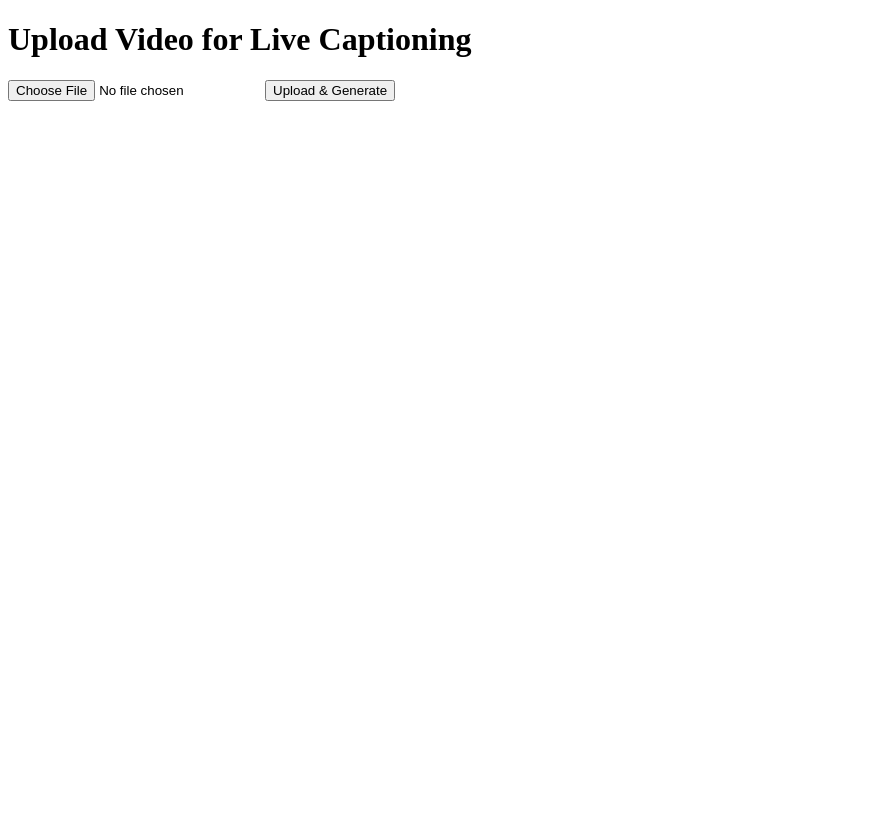
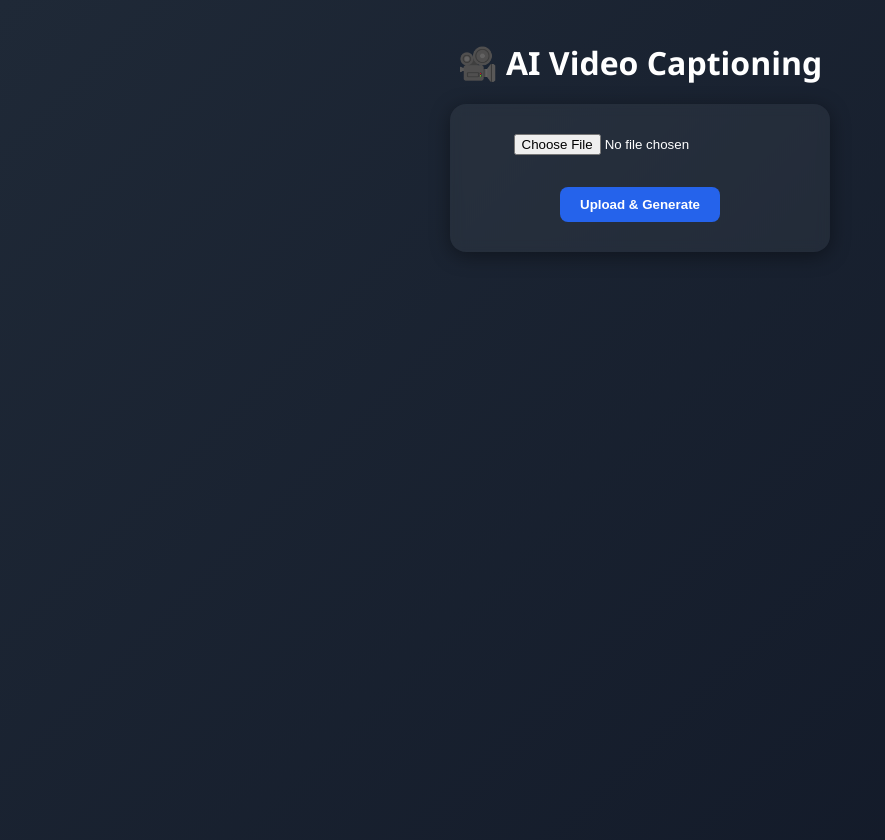
Before and after one commit to Weirdnemo/ClipCap, a Flask app: page / in a window 1280 px wide. Shown: the whole page, without its empty margins (0-885 px from the left). Before the commit the page ends 101 px from the top, so only its background shows below. Run offline with Flask 3, Linux system fonts and the light colour scheme.

Commit message:
Enhance UI for video captioning with improved styling and dynamic caption display

```diff
--- a/templates/index.html
+++ b/templates/index.html
@@ -1,52 +1,182 @@
 <!DOCTYPE html>
 <html>
 <head>
-    <title>Video Captioning</title>
+    <title>🎬 AI Video Captioning</title>
+    <style>
+        body {
+            font-family: 'Segoe UI', Roboto, sans-serif;
+            background: linear-gradient(135deg, #1f2937, #111827);
+            color: white;
+            margin: 0;
+            padding: 20px;
+            display: flex;
+            flex-direction: column;
+            align-items: center;
+            min-height: 100vh;
+        }
+        h1 {
+            font-size: 2rem;
+            margin-bottom: 20px;
+            font-weight: 600;
+            text-align: center;
+        }
+        #uploadForm {
+            background: rgba(255, 255, 255, 0.05);
+            backdrop-filter: blur(6px);
+            border-radius: 16px;
+            padding: 20px;
+            box-shadow: 0 4px 20px rgba(0,0,0,0.4);
+            text-align: center;
+            margin-bottom: 20px;
+            width: 340px;
+            transition: transform 0.2s ease;
+        }
+        #uploadForm:hover {
+            transform: scale(1.02);
+        }
+        input[type="file"] {
+            display: block;
+            margin: 10px auto;
+            color: white;
+        }
+        button {
+            background: #2563eb;
+            border: none;
+            padding: 10px 20px;
+            border-radius: 8px;
+            color: white;
+            font-weight: 600;
+            cursor: pointer;
+            transition: background 0.2s ease;
+        }
+        button:hover {
+            background: #1e40af;
+        }
+        .progress {
+            margin-top: 10px;
+            font-size: 14px;
+            color: #d1d5db;
+        }
+        #results {
+            display: grid;
+            grid-template-columns: repeat(auto-fill, minmax(240px, 1fr));
+            gap: 20px;
+            width: 100%;
+            max-width: 1100px;
+        }
+        .result-card {
+            background: rgba(255, 255, 255, 0.08);
+            border-radius: 12px;
+            padding: 10px;
+            box-shadow: 0 2px 8px rgba(0,0,0,0.4);
+            opacity: 0;
+            transform: translateY(20px);
+            animation: fadeInUp 0.4s ease forwards;
+        }
+        .result-card img {
+            width: 100%;
+            border-radius: 8px;
+            margin-bottom: 8px;
+        }
+        .caption {
+            font-size: 14px;
+            color: #e5e7eb;
+            min-height: 40px;
+        }
+        @keyframes fadeInUp {
+            to {
+                opacity: 1;
+                transform: translateY(0);
+            }
+        }
+    </style>
 </head>
 <body>
-    <h1>Upload Video for Live Captioning</h1>
+    <h1>🎥 AI Video Captioning</h1>
 
     <form id="uploadForm" enctype="multipart/form-data">
         <input type="file" name="video" accept="video/*" required>
+        <br>
         <button type="submit">Upload & Generate</button>
+        <div class="progress" id="progressText"></div>
     </form>
 
-    <div id="results" style="margin-top:20px;"></div>
+    <div id="results"></div>
 
     <script>
+    function typeWriterEffectWords(element, text, speed = 200) {
+        let words = text.split(" ");
+        let i = 0;
+        function typing() {
+            if (i < words.length) {
+                element.textContent += (i === 0 ? "" : " ") + words[i];
+                i++;
+                setTimeout(typing, speed);
+            }
+        }
+        typing();
+    }
+
     document.getElementById('uploadForm').addEventListener('submit', function(e) {
         e.preventDefault();
-        const formData = new FormData(this);
 
-        fetch('/generate', { method: 'POST', body: formData })
+        const form = e.target;
+        const formData = new FormData(form);
+
+        document.getElementById("results").innerHTML = "";
+        document.getElementById("progressText").textContent = "Processing...";
+
+        fetch('/generate', {
+            method: 'POST',
+            body: formData
+        })
         .then(response => {
+            if (!response.body) {
+                throw new Error("ReadableStream not supported in this browser");
+            }
             const reader = response.body.getReader();
             const decoder = new TextDecoder();
             let buffer = '';
+            let count = 0;
 
-            function read() {
-                reader.read().then(({ done, value }) => {
-                    if (done) return;
-                    buffer += decoder.decode(value, { stream: true });
+            function processChunk(chunk) {
+                buffer += chunk;
                 const parts = buffer.split("\n\n");
                 parts.slice(0, -1).forEach(msg => {
                     if (msg.startsWith("data: ")) {
                         const [fname, cap] = msg.slice(6).split("|");
                         const el = document.createElement("div");
+                        el.className = "result-card";
                         el.innerHTML = `
-                                <div style="margin-bottom:15px;">
-                                    <img src="/static/frames/${fname}" style="max-width:200px; display:block; margin-bottom:5px;">
-                                    <b>${fname}</b>: ${cap}
-                                </div>
+                            <img src="/static/frames/${fname}" alt="${fname}">
+                            <div class="caption"></div>
                         `;
+                        const captionDiv = el.querySelector(".caption");
                         document.getElementById("results").appendChild(el);
+                        typeWriterEffectWords(captionDiv, cap);
+                        count++;
+                        document.getElementById("progressText").textContent = `Received ${count} captions...`;
                     }
                 });
                 buffer = parts[parts.length - 1];
+            }
+
+            function read() {
+                reader.read().then(({ done, value }) => {
+                    if (done) {
+                        document.getElementById("progressText").textContent = "Done!";
+                        return;
+                    }
+                    processChunk(decoder.decode(value, { stream: true }));
                     read();
+                }).catch(err => {
+                    document.getElementById("progressText").textContent = "Error: " + err.message;
                 });
             }
             read();
+        })
+        .catch(err => {
+            document.getElementById("progressText").textContent = "Upload failed: " + err.message;
         });
     });
     </script>
```
Lines whose indentation alone changed are shown as unchanged.
